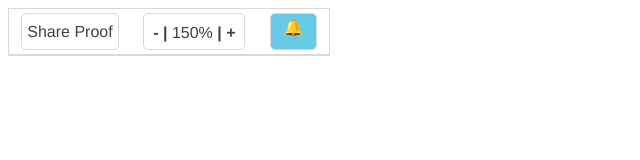
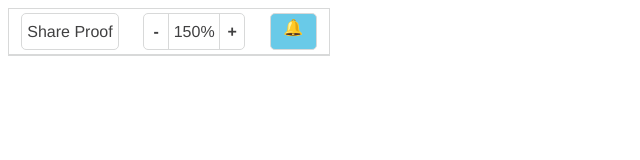
Before and after one commit to KierynMo/artwork-comments, a React (Create React App) app: page / in a window 1280 px wide. Shown: the top 160 px of the page, without its empty margins (0-640 px from the left). Built offline with nearby package versions, Linux system fonts and the light colour scheme.

Commit message:
styling of the zoom bar and spacing in the comments cards

```diff
--- a/src/App.js
+++ b/src/App.js
@@ -14,9 +14,10 @@ function ArtworkComments() {
     <section className="artwork-comments-component">
       <div className='header'>
         <p className='head-border share-proof'>Share Proof</p>
-        <div className="zoom-bar head-border">
-          <p className="zoom"><strong>-   |  </strong>150%<strong>  |   +</strong ></p>
-
+        <div className="zoom-bar head-border grid">
+          <p className='c1'><strong>-</strong></p>
+          <p className='c2'>150%</p>
+          <p className='c3'><strong>+</strong></p>
         </div>
         <p className={unseenComments === false ? 'head-border bell-btn' : 'head-border bell-btn bell-btn-blue'} onClick={() => {setShowDropdown(!showDropdown)}}>🔔</p>
       </div>
--- a/src/comment-list.js
+++ b/src/comment-list.js
@@ -1,6 +1,5 @@
 import React from 'react';
 import {Comment} from './comment';
-import {comments} from './comment_data';
 
 export function CommentList(props) {
   const {commentsData, setCommentsData} = props;
--- a/src/comment.js
+++ b/src/comment.js
@@ -3,7 +3,7 @@ import React from 'react';
 export function Comment(props) {
   const {commentPosition, commentsData, setCommentsData} = props;
   let comment = commentsData.find(obj => obj.id === commentPosition);
-  const {id, body, acknowledged, dates: {created: {date_time}}, user: {first_name, last_name, image: {square_url}}} = comment;
+  const {body, acknowledged, dates: {created: {date_time}}, user: {first_name, last_name, image: {square_url}}} = comment;
 
   // {/* Function changes comment state from false to true */}
   const changeAcknowledged = (comment_id) => {
@@ -22,9 +22,9 @@ export function Comment(props) {
         <p className="name">{first_name} {last_name}</p>
         <p className="content-body">{body}</p>
         <div className="comment-foot">
-          <p className="time-elapsed">{formatTimeAgo(date_time)}</p>
-          <p className='separator'> | </p>
-          { acknowledged === false ? <p className='seen' onClick={() => {changeAcknowledged(commentPosition)}}>Mark as Seen</p> : null}
+          <p className="time-elapsed margin-sml">{formatTimeAgo(date_time)}</p>
+          <p className='separator margin-sml'> | </p>
+          { acknowledged === false ? <p className='seen margin-sml' onClick={() => {changeAcknowledged(commentPosition)}}>Mark as Seen</p> : null}
         </div>
       </div>
     </section>
--- a/src/index.css
+++ b/src/index.css
@@ -40,7 +40,6 @@ body {
 
 .zoom-bar {
   display: flex;
-
   width: 100px;
   padding: 0px;
 }
@@ -48,6 +47,25 @@ body {
 .zoom {
   padding-left: 9px;
   margin-top: 10px;
+}
+
+.grid {
+  display: grid;
+  grid-template-columns: 1fr 2fr 1fr;
+  padding: 0px;
+
+}
+
+.c1,.c2,.c3 {
+  margin: 0px;
+  text-align: center;
+  padding-top: 9px;
+}
+.c1 {
+  border-right: 1px solid #d8d9d9;
+}
+.c3 {
+  border-left: 1px solid #d8d9d9;
 }
 
 img {
@@ -65,12 +83,12 @@ img {
 
 .comments-feed {
   background-color: #f8f8f8;
-  height: 400px;
+  height: 350px;
 }
 
 .comment-section-outer {
   overflow-y: scroll;
-  height: 400px;
+  height: 350px;
   margin: 0px 0px 0px 5px;
   border-style: solid;
   border-width: 1px;
@@ -83,6 +101,18 @@ img {
   display: flex;
   border-bottom: 1px dotted #d8d9d9;
   padding-right: 10px;
+}
+
+.name {
+  margin-bottom: 5px;
+}
+
+.margin-sml {
+  margin-top: 7px;
+}
+
+.content-body {
+  margin: 0px;
 }
 
 .comment-foot {
@@ -108,9 +138,12 @@ img {
   padding-top: 4px;
 }
 
+.bell-btn:hover {
+  background-color: #69cae8;
+}
+
 .bell-btn-blue {
   background-color: #69cae8;
-
 }
 
 .share-proof {
```
Also changed, not shown: src/comments.js (deleted, +0 -26 lines).
